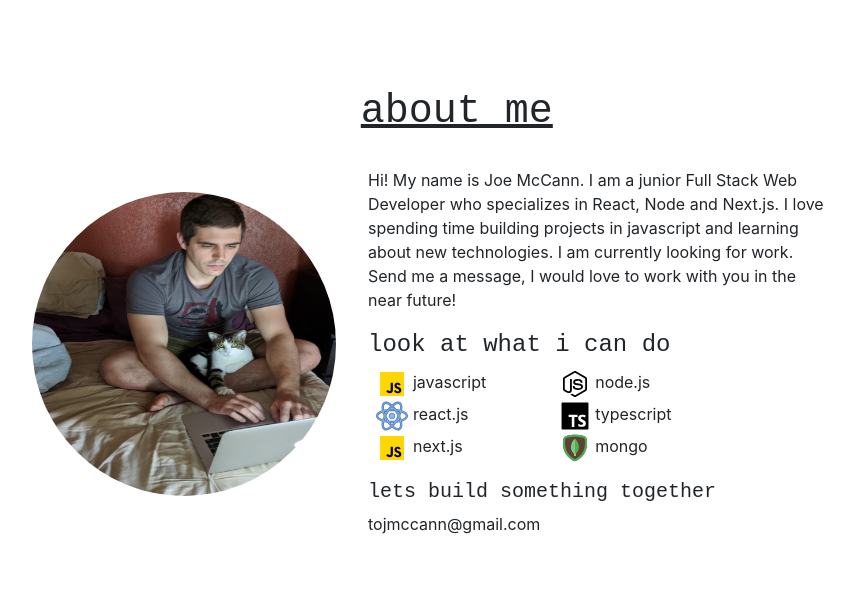
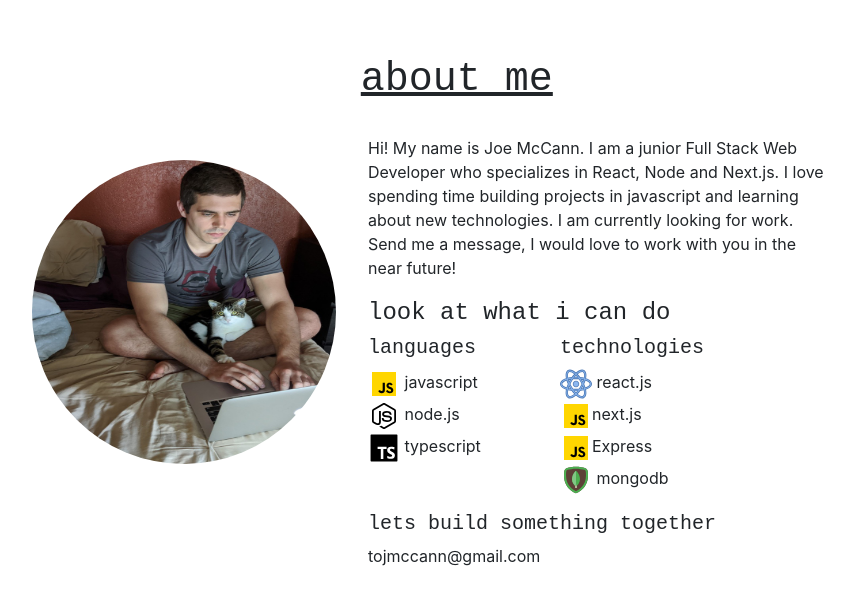
Before and after one commit to the-rabblerouser/portfolio, a Next.js app: page / in a window 1280 px wide. Shown: the part 888-1492 px from the top of the page, without its empty margins (208-1062 px from the left). Built offline with nearby package versions, Linux system fonts and the light colour scheme.

Commit message:
spacing on skills section corrected

```diff
--- a/pages/index.js
+++ b/pages/index.js
@@ -88,32 +88,43 @@ export default function Home() {
 								looking for work. Send me a message, I would love to work with
 								you in the near future!
 							</p>
-							<div>
-								<div style={styles.skillSection}>
+
+							<div className={styles.skillSection}>
 								<h4 className={styles.skillsTitle}>look at what i can do</h4>
 								<div className={styles.skills}>
+									<div>
+										<h5 className={styles.skillsTitle}>languages</h5>
 										<ul className={styles.skillsList}>
 											<li>
 												<Javascript /> javascript
 											</li>
-											<li>
-												<React /> react.js
-											</li>
-											<li>
-												<Javascript /> next.js
-											</li>
-										</ul>
-										<ul className={styles.skillsList}>
 											<li>
 												<Node /> node.js
 											</li>
 											<li>
 												<Typescript /> typescript
 											</li>
+										</ul>
+									</div>
+									<div>
+										<h5 className={styles.skillsTitle}>technologies</h5>
+										<ul className={styles.skillsList}>
 											<li>
-												<Mongodb /> mongo
+												<React /> react.js
+											</li>
+											<li>
+												<Javascript />
+												next.js
+											</li>
+											<li>
+												<Javascript />
+												Express
+											</li>
+											<li>
+												<Mongodb /> mongodb
 											</li>
 										</ul>
+									</div>
 								</div>
 							</div>
 							<div>
@@ -121,11 +132,8 @@ export default function Home() {
 									lets build something together
 								</h5>
 								<a href="mailto:tojmccann@gmail.com">
-										<div className={styles.contactName}>
-											tojmccann@gmail.com
-										</div>
+									<div className={styles.contactName}>tojmccann@gmail.com</div>
 								</a>
-								</div>
 							</div>
 						</div>
 					</div>
--- a/styles/Home.module.css
+++ b/styles/Home.module.css
@@ -68,6 +68,11 @@
 	justify-content: space-between;
 }
 
+.skillSection {
+	display: flex;
+	flex-direction: column;
+}
+
 .skillsTitle {
 	font-family: 'Inconsolata', monospace;
 }
@@ -75,13 +80,12 @@
 .skills {
 	display: flex;
 	flex-direction: row;
-	justify-content: space-evenly;
-	margin-left: -4rem;
+	justify-content: space-between;
+	width: 21rem;
 }
 
 .skillsList {
 	list-style: none;
-	margin-left: -5.5rem;
 	padding: 0;
 }
 
@@ -130,8 +134,13 @@
 		align-items: center;
 	}
 
+	.skillSection {
+		align-items: center;
+	}
+
 	.skills {
 		margin-bottom: -1.2rem;
+		width: 18.8rem;
 	}
 
 	.skillsList {
```
Lines whose indentation alone changed are shown as unchanged.
